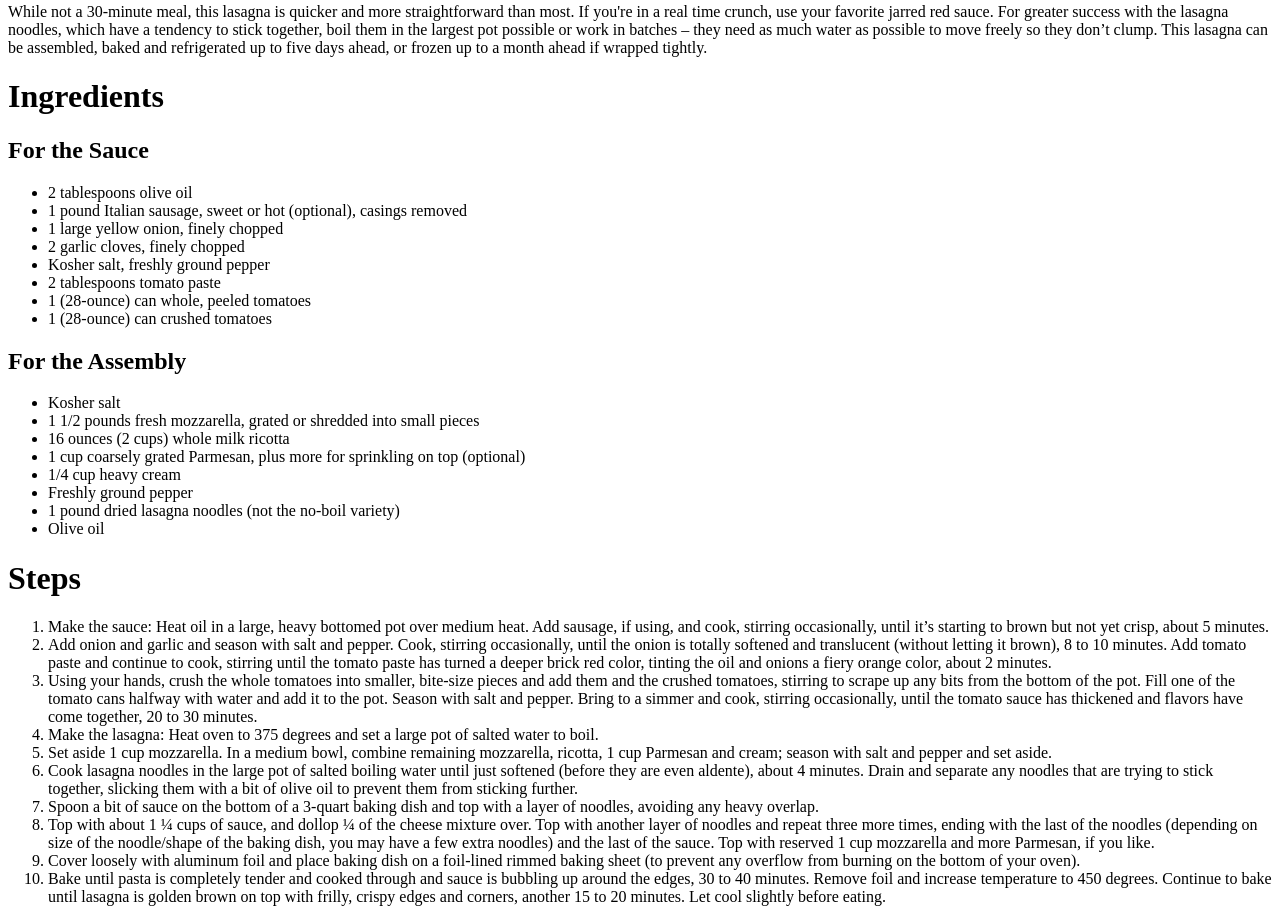
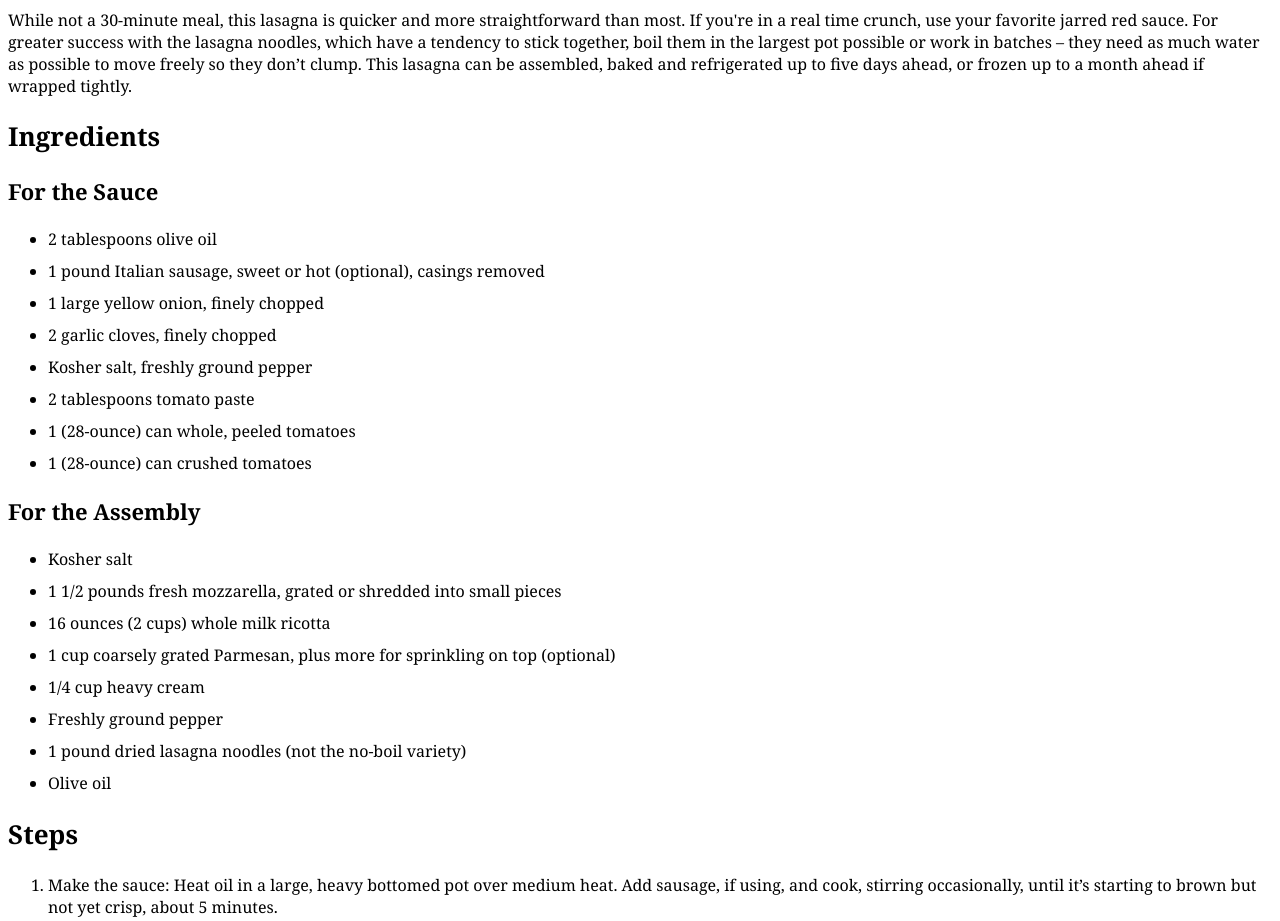
Before and after one commit to swgabrielson/odin-recipes, a plain HTML site: page recipes/lasagna.html in a window 1280 px wide. Shown: the part 609-1530 px from the top of the page. Drawn offline with Linux system fonts and the light colour scheme.

Commit message:
Add external style sheet

```diff
--- a/recipes/lasagna.html
+++ b/recipes/lasagna.html
@@ -4,6 +4,9 @@
     <meta charset="UTF-8">
     <meta http-equiv="X-UA-Compatible" content="IE=edge">
     <meta name="viewport" content="width=device-width, initial-scale=1.0">
+
+    <link rel="stylesheet" href="../style.css">
+
     <title>Lasagna</title>
 </head>
 <body>
@@ -15,8 +18,8 @@
         boil them in the largest pot possible or work in batches – they need as much water as possible to move freely so they don’t clump.
         This lasagna can be assembled, baked and refrigerated up to five days ahead, or frozen up to a month ahead if wrapped tightly.</p>
 
-    <h1>Ingredients</h1>
-    <h2>For the Sauce</h2>
+    <h2>Ingredients</h2>
+    <h3>For the Sauce</h3>
     <ul>
         <li>2 tablespoons olive oil</li>
         <li>1 pound Italian sausage, sweet or hot (optional), casings removed</li>
@@ -27,7 +30,7 @@
         <li>1 (28-ounce) can whole, peeled tomatoes</li>
         <li>1 (28-ounce) can crushed tomatoes</li>
     </ul>
-    <h2>For the Assembly</h2>
+    <h3>For the Assembly</h3>
     <ul>
         <li>Kosher salt</li>
         <li>1 1/2 pounds fresh mozzarella, grated or shredded into small pieces</li>
@@ -39,7 +42,7 @@
         <li>Olive oil</li>
     </ul>
 
-    <h1>Steps</h1>
+    <h2>Steps</h2>
     <ol>
         <li>Make the sauce: Heat oil in a large, heavy bottomed pot over medium heat. Add sausage, if using, and cook,
             stirring occasionally, until it’s starting to brown but not yet crisp, about 5 minutes.</li>
```
Also changed, not shown: recipes/grilled_tofu.html (+3 -0 lines), recipes/sesame_broccoli.html (+5 -2 lines).
